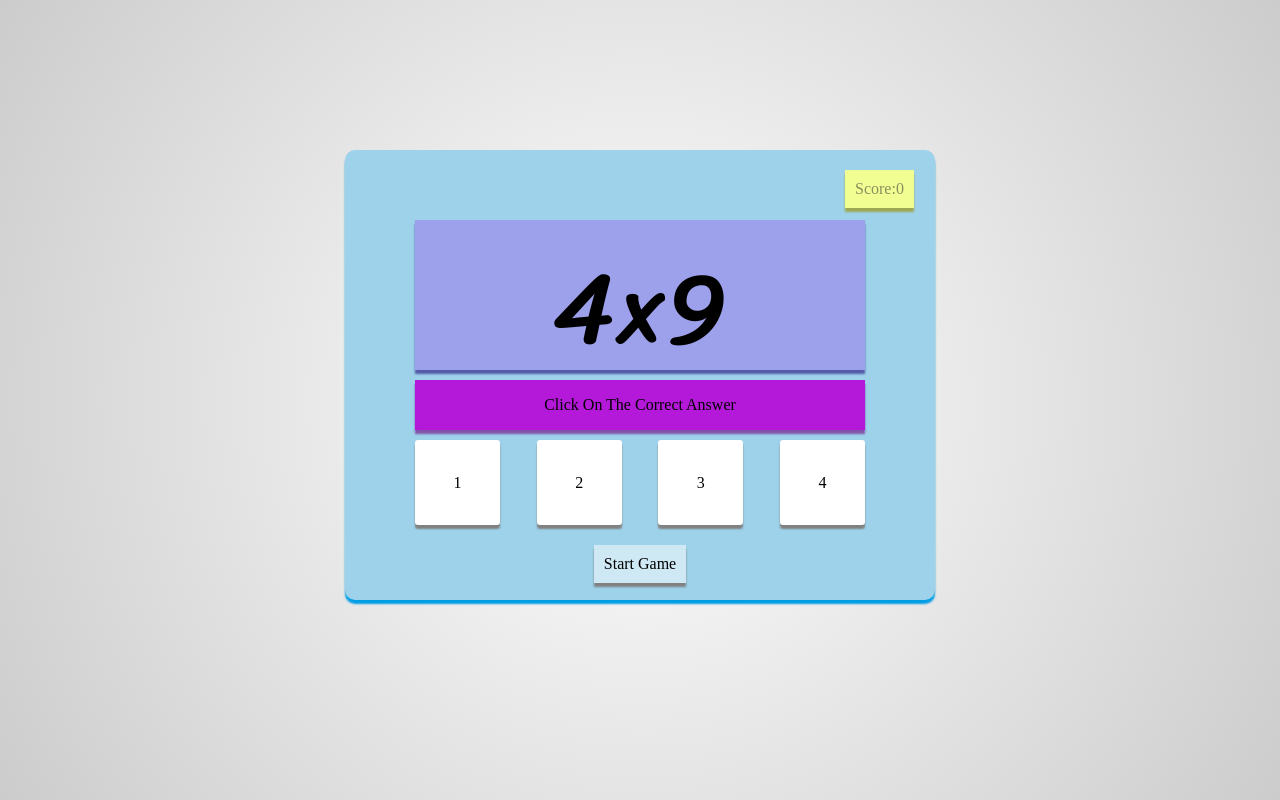
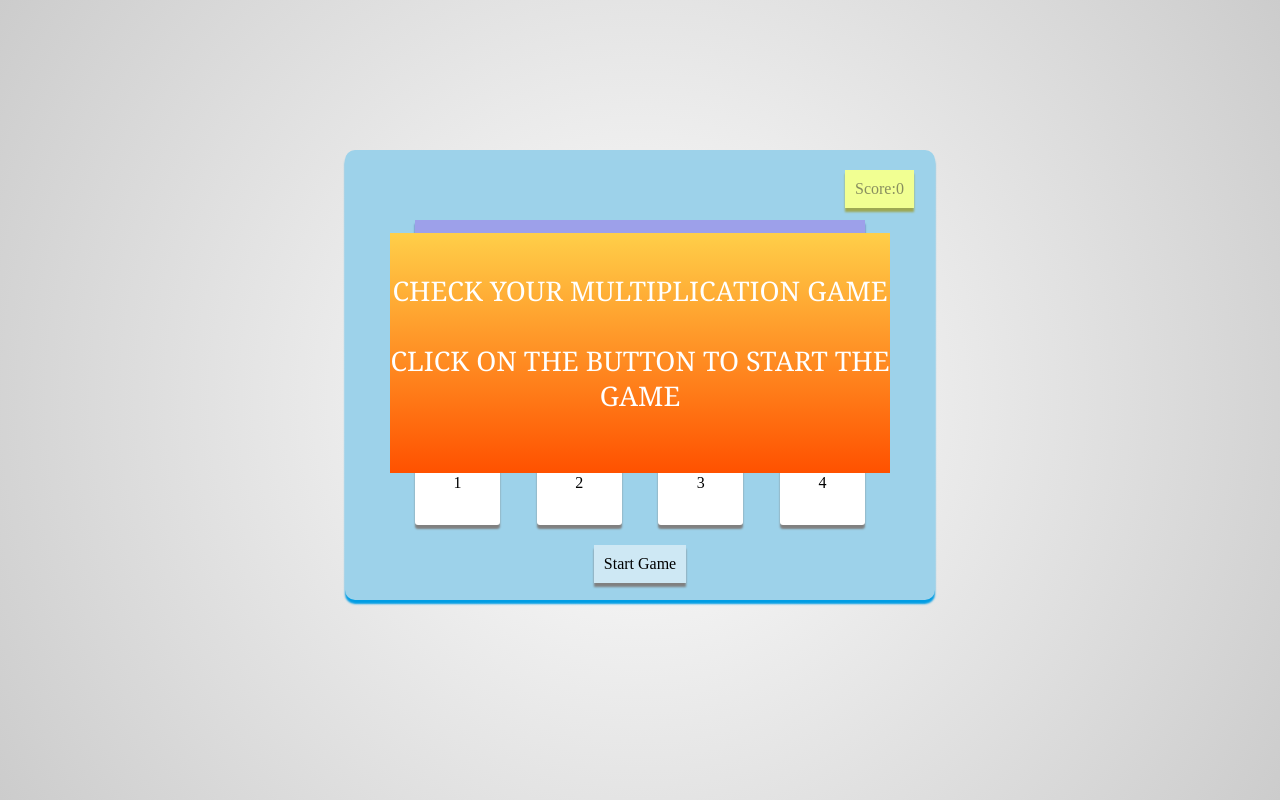
Before and after one commit to Adityarajsingh2904/maths-game, a plain HTML site: page index.html in a window 1280 px wide. Drawn offline with Linux system fonts and the light colour scheme.

Commit message:
changed the font for banner and wrote js code

```diff
--- a/index.html
+++ b/index.html
@@ -17,7 +17,7 @@
             <div id="wrong">
                 Try again
             </div>
-            <div id="question">4x9</div>
+            <div id="question">x * y</div>
             <div id="instruction">Click On The Correct Answer</div>
             <div id="choices">
                 <div id="box1" class ="box">1</div>
@@ -32,8 +32,9 @@
                 Time Remaining :<span id="time"> 60</span> sec
             </div>
             <div id="gameover">
-                GAME OVER!<br>YOUR SCORE IS <span id="fscore">0</span>
+                CHECK YOUR MULTIPLICATION GAME<br><br>CLICK ON THE BUTTON TO START THE GAME
             </div>
         </div>
     </body>
+    <script src="javascript.js"></script>
 </html>
--- a/styling.css
+++ b/styling.css
@@ -139,15 +139,14 @@ html{
     text-align: center;
     position: relative;
     margin: 0px auto;
-    font-size: 40px;
+    font-size: 27px;
     width: 500px;
     height: 200px;
     bottom: 350px;
     color:white;
-    line-height: 80px;
+    line-height: 35px;
     padding-top:40px ;
     background:linear-gradient(rgb(255, 207, 73),rgb(255, 81, 0));
-    font-family: 'Trebuchet MS', 'Lucida Sans Unicode', 'Lucida Grande', 'Lucida Sans', Arial, sans-serif;
-    display: none;
+    font-family: Cambria, Cochin, Georgia, Times, 'Times New Roman', serif;
     z-index: 2 ;
 }
```
